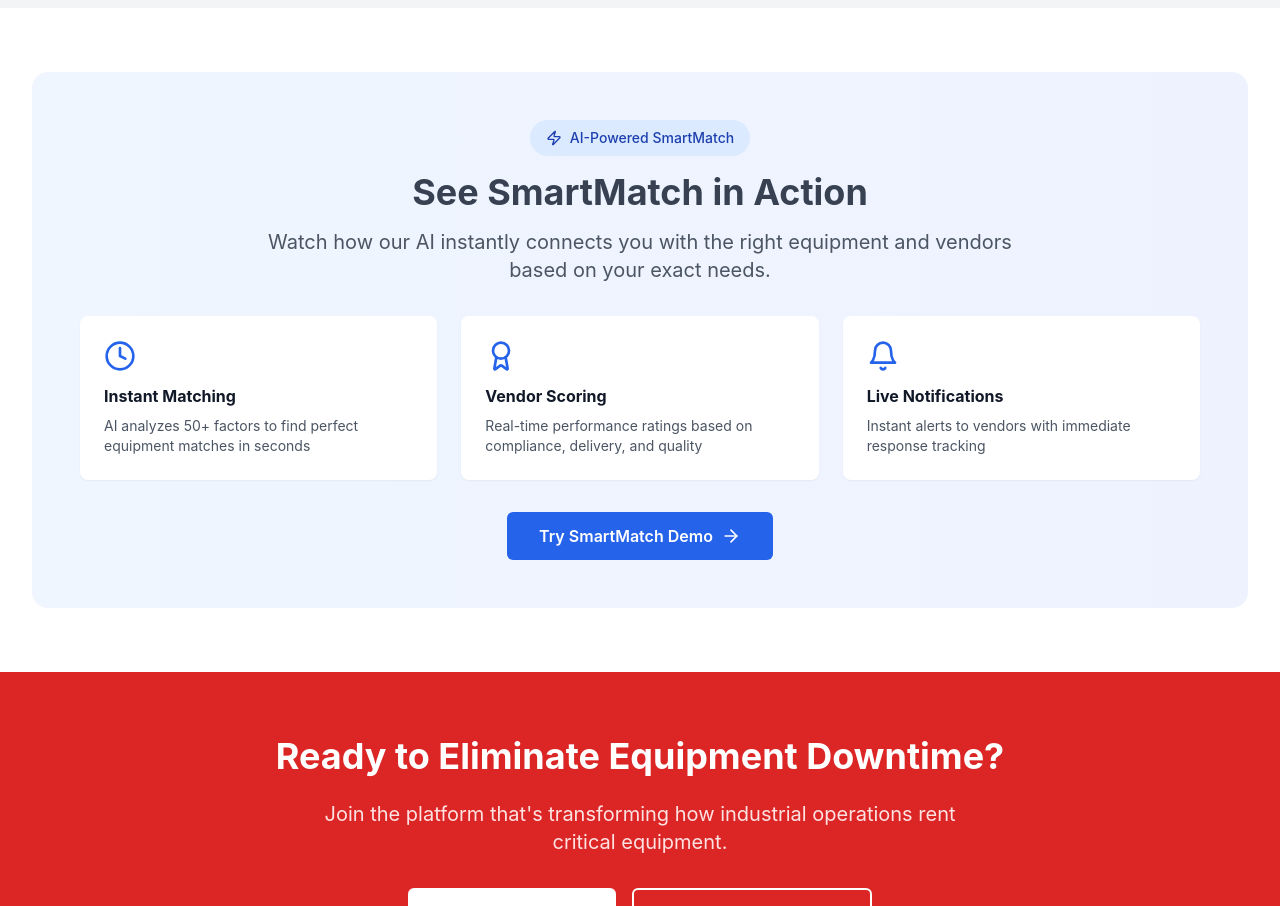
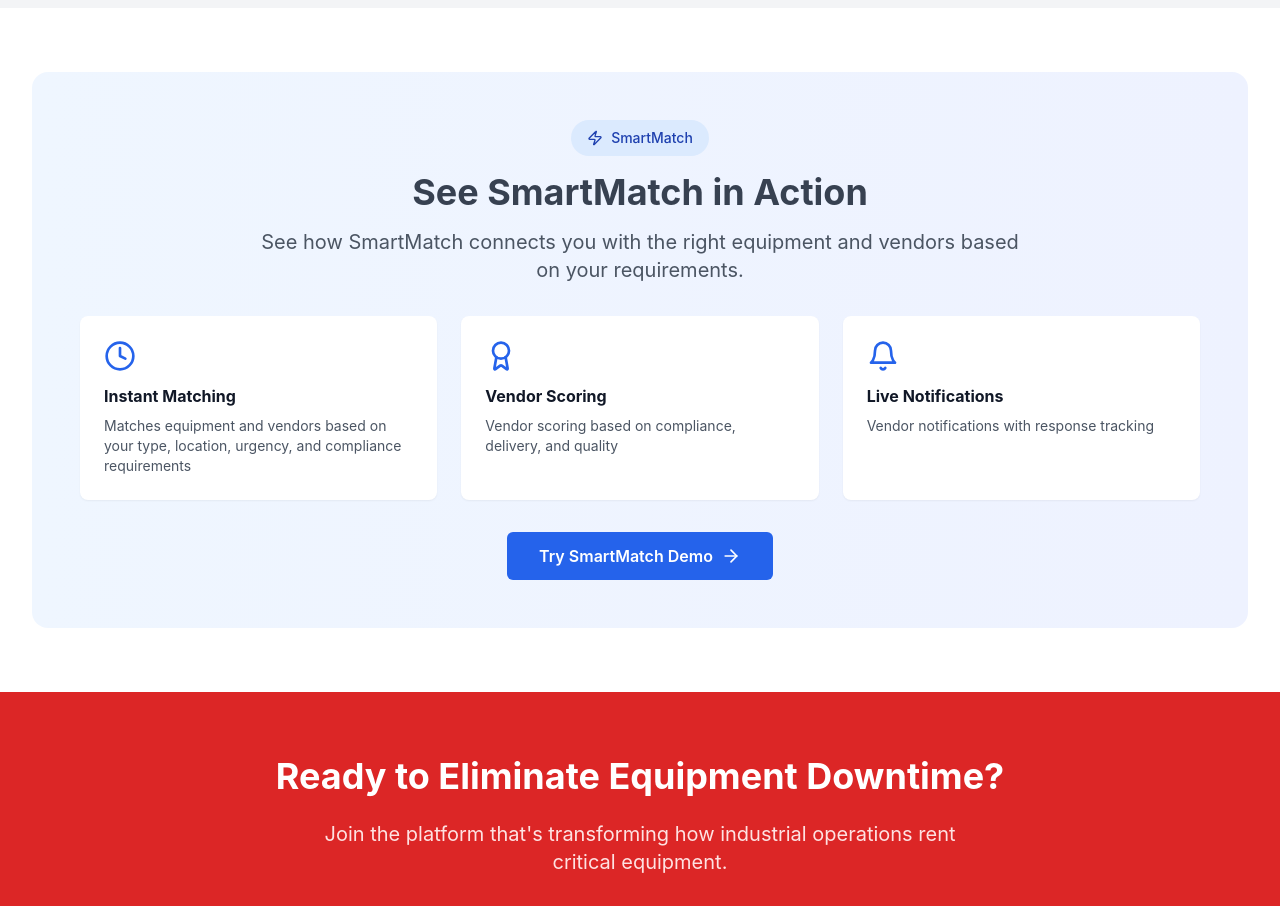
Before and after one commit to ALLRENTZ/allrentz-rev-1, a React (Vite) app: page /landing in a window 1280 px wide. Shown: the part 2400-3306 px from the top of the page. Built offline with nearby package versions, Linux system fonts and the light colour scheme.

Commit message:
Remove fake AI wording from SmartMatch landing section
Co-Authored-By: Claude Sonnet 4.6 <noreply@anthropic.com>

```diff
--- a/src/pages/Landing.tsx
+++ b/src/pages/Landing.tsx
@@ -256,13 +256,13 @@ const Landing = () => {
             <div className="text-center mb-8">
               <div className="inline-flex items-center space-x-2 bg-blue-100 text-blue-800 px-4 py-2 rounded-full text-sm font-medium mb-4">
                 <Zap className="h-4 w-4" />
-                <span>AI-Powered SmartMatch</span>
+                <span>SmartMatch</span>
               </div>
               <h2 className="text-3xl lg:text-4xl font-bold text-allrentz-gray mb-4">
                 See SmartMatch in Action
               </h2>
               <p className="text-xl text-gray-600 max-w-3xl mx-auto">
-                Watch how our AI instantly connects you with the right equipment and vendors based on your exact needs.
+                See how SmartMatch connects you with the right equipment and vendors based on your requirements.
               </p>
             </div>
 
@@ -270,17 +270,17 @@ const Landing = () => {
               <div className="bg-white rounded-lg p-6 shadow-sm">
                 <Clock className="h-8 w-8 text-blue-600 mb-3" />
                 <h3 className="font-bold text-gray-900 mb-2">Instant Matching</h3>
-                <p className="text-sm text-gray-600">AI analyzes 50+ factors to find perfect equipment matches in seconds</p>
+                <p className="text-sm text-gray-600">Matches equipment and vendors based on your type, location, urgency, and compliance requirements</p>
               </div>
               <div className="bg-white rounded-lg p-6 shadow-sm">
                 <Award className="h-8 w-8 text-blue-600 mb-3" />
                 <h3 className="font-bold text-gray-900 mb-2">Vendor Scoring</h3>
-                <p className="text-sm text-gray-600">Real-time performance ratings based on compliance, delivery, and quality</p>
+                <p className="text-sm text-gray-600">Vendor scoring based on compliance, delivery, and quality</p>
               </div>
               <div className="bg-white rounded-lg p-6 shadow-sm">
                 <Bell className="h-8 w-8 text-blue-600 mb-3" />
                 <h3 className="font-bold text-gray-900 mb-2">Live Notifications</h3>
-                <p className="text-sm text-gray-600">Instant alerts to vendors with immediate response tracking</p>
+                <p className="text-sm text-gray-600">Vendor notifications with response tracking</p>
               </div>
             </div>
 
```
